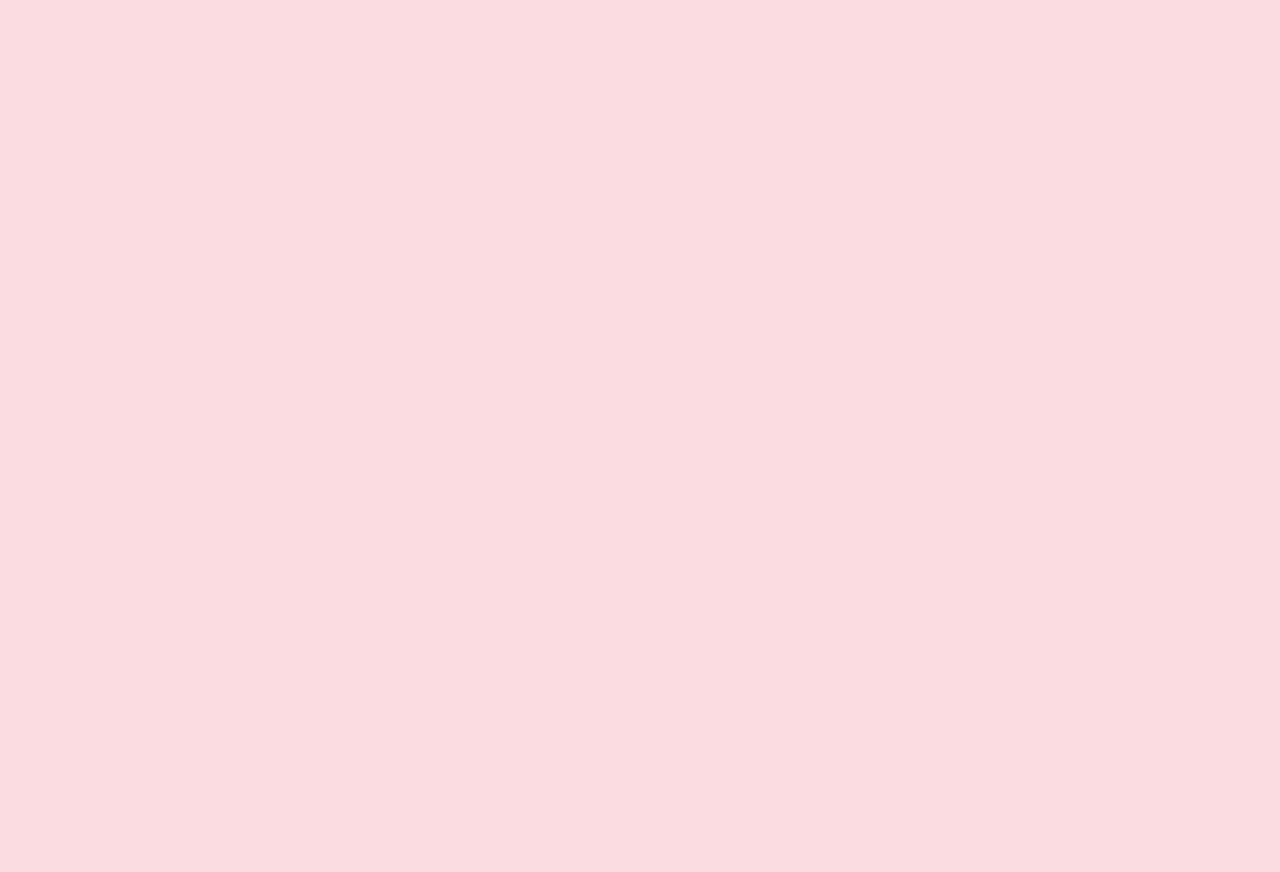
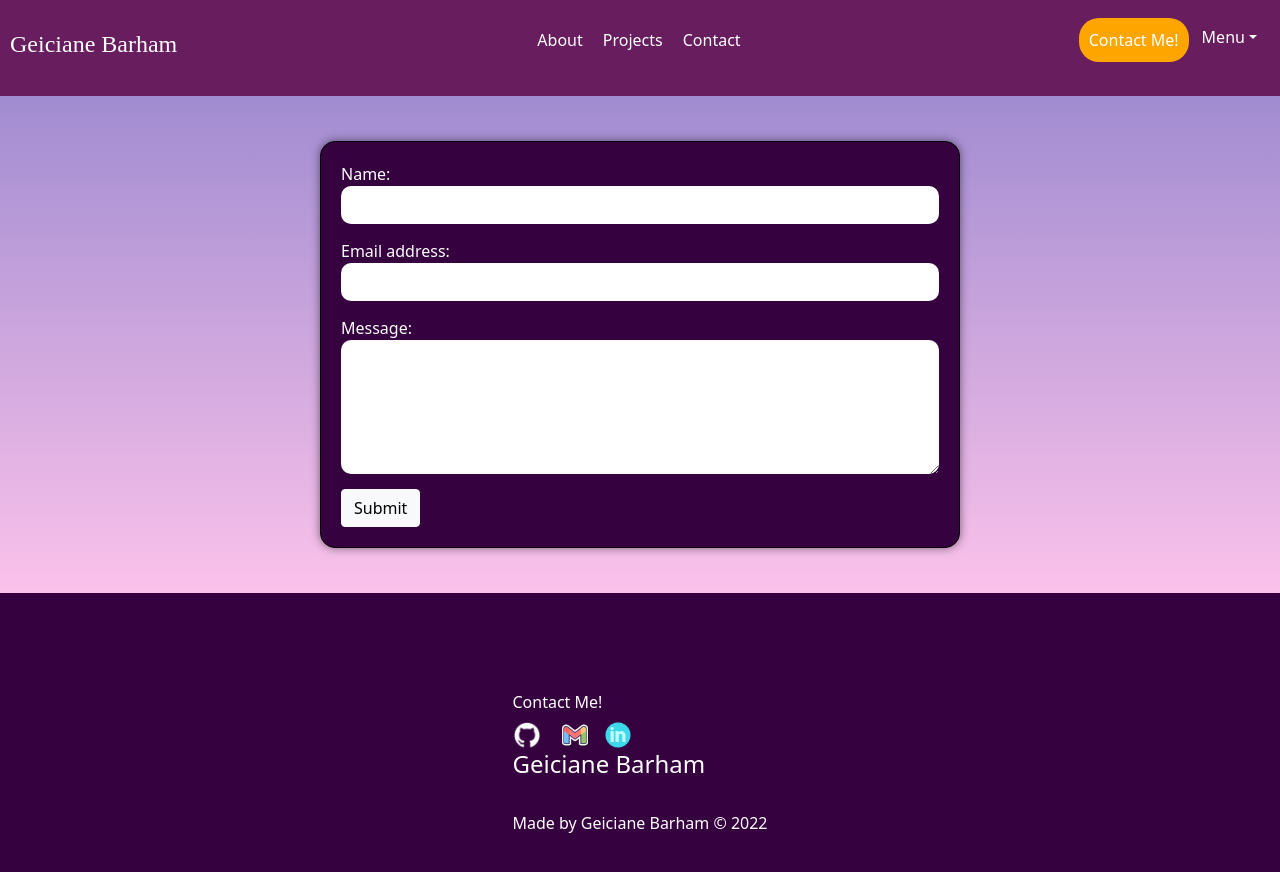
Before and after one commit to geicibarham/geiciane, a React (Create React App) app: page /form in a window 1280 px wide. Before the commit this address had no page. Shown: the top 872 px of the page. Before the commit the page ends 800 px from the top, so only its background shows below. Built offline with nearby package versions, Linux system fonts and the light colour scheme.

Commit message:
last changes

```diff
--- a/package.json
+++ b/package.json
@@ -13,6 +13,7 @@
     "animate.css": "^4.1.1",
     "autoprefixer": "10.4.5",
     "bootstrap": "^5.1.3",
+    "formik": "^2.2.9",
     "gh-pages": "^4.0.0",
     "react": "^18.2.0",
     "react-bootstrap": "^2.4.0",
--- a/src/App.js
+++ b/src/App.js
@@ -6,18 +6,28 @@ import { BrowserRouter as Router, Routes, Route } from "react-router-dom";
 import About from './components/about/about';
 import Projects from './components/projects/Project';
 import Footer from './components/footer';
+import Home from './components/home/home';
+import ContactForm from './components/Form';
 function App() {
   return (
     <Router>
-      < Nav />
-      < Header />
-      < About />
-      < Projects />
-      <Footer />
+      <main>
+
       <Routes>
 
+      <Route
+            path='/'
+            element={<Home />}
+          />
+      <Route
+            path='/form'
+            element={<ContactForm />}
+          />
+
     </Routes>
+    </main>
     </Router>
+
   );
 }
 
--- /dev/null
+++ b/src/components/Form/form.css
@@ -0,0 +1,39 @@
+.myForm {
+  display: flex;
+  flex-wrap: wrap;
+  justify-content: center;
+  align-items: center;
+}
+#form-page{
+  background: -webkit-gradient(linear, left bottom, left top, from(#fbc2eb), to(#a18cd1));
+}
+.form-style {
+  margin: auto;
+  width: 50%;
+  border: 3px solid var(--secondary-color);
+  background-color: #35013f;
+  padding: 20px;
+  margin: 3.5%;
+  border-radius: 15px;
+  box-shadow: 0 0 10px rgba(0, 0, 0, 0.5);
+  color: white;
+  border: solid 1px black;
+
+}
+
+.form-input {
+  background-color: white;
+  border: 1px solid var(--secondary-color);
+  border-radius: 10px;
+  display: block;
+  padding: 7px 15px;
+  font-size: 16px;
+  width: 100%;
+  margin-bottom: 15px;
+  color: black;
+}
+
+.form-input:focus {
+  background-color: rgba(255, 255, 255, 1);
+  outline: none;
+}
--- /dev/null
+++ b/src/components/Form/index.js
@@ -0,0 +1,78 @@
+
+
+import React, { useState } from 'react';
+import { validateEmail } from '../../utils/helpers';
+import css from './form.css'
+import Nav from '../nav/nav';
+import Footer from '../footer';
+function ContactForm() {
+  const [formState, setFormState] = useState({ name: '', email: '', message: '' });
+
+  const [errorMessage, setErrorMessage] = useState('');
+  const { name, email, message } = formState;
+
+  const handleSubmit = (e) => {
+    e.preventDefault();
+    if (!errorMessage) {
+      setFormState({ [e.target.name]: e.target.value });
+      console.log('Form', formState);
+    }
+  };
+
+  const handleChange = (e) => {
+    if (e.target.name === 'email') {
+      const isValid = validateEmail(e.target.value);
+      if (!isValid) {
+        setErrorMessage('Your email is invalid.');
+      } else {
+        setErrorMessage('');
+      }
+    } else {
+      if (!e.target.value.length) {
+        setErrorMessage(`${e.target.name} is required.`);
+      } else {
+        setErrorMessage('');
+      }
+    }
+  };
+
+  return (
+    <>
+    < Nav />
+    <section id="form-page">
+      <div className="myForm">
+
+        <form id="form" className="form-style">
+          <div>
+            <label htmlFor="name">Name:</label>
+            <input className="form-input" type="text" name="name" defaultValue={name} onBlur={handleChange} />
+          </div>
+
+          <div>
+            <label htmlFor="email">Email address:</label>
+            <input className="form-input" type="email" name="email" defaultValue={email} onBlur={handleChange} />
+          </div>
+
+
+          <div>
+            <label htmlFor="message">Message:</label>
+            <textarea className="form-input" name="message" rows="5" defaultValue={message} onBlur={handleChange} />
+          </div>
+          {errorMessage && (
+            <div>
+              <p className="error-text">{errorMessage}</p>
+            </div>
+          )}
+          <div className="submit">
+            <button id="btn-submit" className="btn btn-light" data-testid="button" type="submit">Submit</button>
+          </div>
+        </form>
+
+      </div>
+      </section>
+      <Footer />
+      </>
+  );
+}
+
+export default ContactForm;
--- /dev/null
+++ b/src/components/home/home.js
@@ -0,0 +1,20 @@
+import About from '../about/about';
+import Projects from '../projects/Project';
+import Footer from '../footer';
+import Header from '../header/header';
+import Nav from '../nav/nav';
+
+const Home = () => {
+    return (
+        <>
+            < Nav />
+            < Header />
+            < About />
+            < Projects />
+            <Footer />
+        </>
+    )
+
+}
+
+export default Home;
--- a/src/components/nav/nav.css
+++ b/src/components/nav/nav.css
@@ -20,10 +20,31 @@ nav {
 
   }
 
+  .hoverable:hover{
+    color: #e45b47 !important;
+    ;
+  }
+  #list{
+    align-self: center;
+    display: flex;
+    list-style: none;
+  }
   #geici-nav:hover{
     color:white !important;
   }
 
+  #contact-button{
+    color:white;
+    border:none;
+    border-radius: 20px;
+    padding: 10px;
+    background-color: orange;
+  }
+
+  #contact-button:hover {
+background-color: #ffa35f;
+transform: scale(1.1);
+  }
   header nav {
     margin: 7px 0;
 
@@ -88,17 +109,26 @@ nav {
     }
 
     @media screen and (max-width: 775px) {
-
+      #contact-button{
+        display: none;
+      }
+      #list{
+        display: none;
+      }
       #main-nav {
         height: 50%;
         display: flex;
+
         flex-direction: column;
-        justify-content: flex-start;
+        /* justify-content: flex-start; */
         align-items: flex-start;
         font-size: 14px;
 
       }
 
+      #geici-nav{
+        font-size: 20px;
+      }
       #dropdown-basic {
 
         font-size: 12px;
--- a/src/components/nav/nav.js
+++ b/src/components/nav/nav.js
@@ -35,8 +35,16 @@ function Nav() {
         </NavLink>
 
       </h4>
+      <ul id="list">
+
+      <li ><a className="hoverable" href="#container">About</a></li>
+      <li className="hoverable"><a className="hoverable"  href="#projects">Projects</a></li>
+      <li className="hoverable"><a className="hoverable"  href="#contact">Contact</a></li>
+
+      </ul>
 
       <ul id="nav-list">
+      <NavLink id="contact-button" to="/form">Contact Me!</NavLink>
         <Dropdown title="Dropdown button">
           <Dropdown.Toggle style={{ color: "white" }}
             variant="" id="dropdown-basic">
@@ -48,6 +56,8 @@ function Nav() {
             <Dropdown.Item href="#projects">Projects</Dropdown.Item>
            <Dropdown.Item target="_blank" href={resume}>Resume </Dropdown.Item>
             <Dropdown.Item href="#contact">Contact</Dropdown.Item>
+            <Dropdown.Item href="/form">Send me a message!</Dropdown.Item>
+
 
 
 
--- a/src/components/projects/Project.js
+++ b/src/components/projects/Project.js
@@ -64,7 +64,7 @@ function Projects() {
                         sx={{ display: 'flex', justifyContent: 'center' }} key={project.title}>
                         <Grow in={true} style={{ transformOrigin: '0 0 0' }}
                             {...(true ? { timeout: project.timeout } : {})}>
-                            <Card sx={{
+                            <Card id="card"sx={{
                                 maxWidth: 345,
                                 backgroundColor: '#F1F2F6', mb: 2,
                                 display: 'flex', flexDirection: 'column'
@@ -92,8 +92,8 @@ function Projects() {
                                     </Typography>
                                 </CardContent>
                                 <CardActions sx={{ mt: 'auto' }}>
-                                    <Button href={project.deployed} size="small" target="_blank" rel='noreferrer'>Deployed App</Button>
-                                    <Button href={project.repo} size="small" target="_blank" rel='noreferrer'>Github</Button>
+                                    <Button className="site" href={project.deployed} size="small" target="_blank" rel='noreferrer'>Deployed App</Button>
+                                    <Button className="site" href={project.repo} size="small" target="_blank" rel='noreferrer'>Github</Button>
                                 </CardActions>
                             </Card>
                         </Grow>
--- a/src/components/projects/projects.css
+++ b/src/components/projects/projects.css
@@ -11,3 +11,9 @@
     padding-top: 24px;
     color:white !important;
 }
+
+
+.site:hover{
+    color:orange;
+
+}
--- /dev/null
+++ b/src/utils/helpers.js
@@ -0,0 +1,8 @@
+export function capitalizeFirstLetter(string) {
+  return string.charAt(0).toUpperCase() + string.slice(1);
+}
+
+export function validateEmail(email) {
+  var re = /^(([^<>()[\]\\.,;:\s@"]+(\.[^<>()[\]\\.,;:\s@"]+)*)|(".+"))@((\[[0-9]{1,3}\.[0-9]{1,3}\.[0-9]{1,3}\.[0-9]{1,3}\])|(([a-zA-Z\-0-9]+\.)+[a-zA-Z]{2,}))$/;
+  return re.test(String(email).toLowerCase());
+}
```
Also changed, not shown: 2 other files (tests, documents, lock files or other folders).
